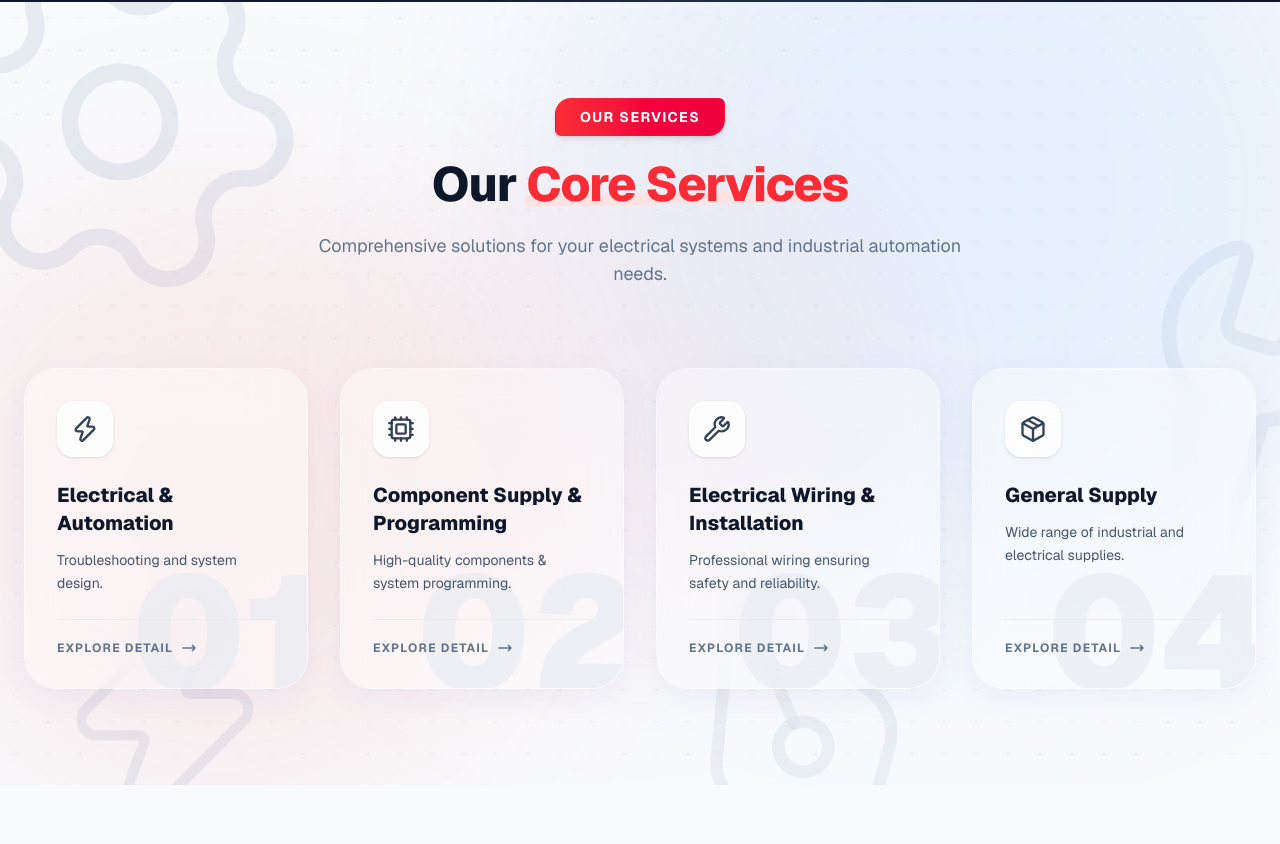
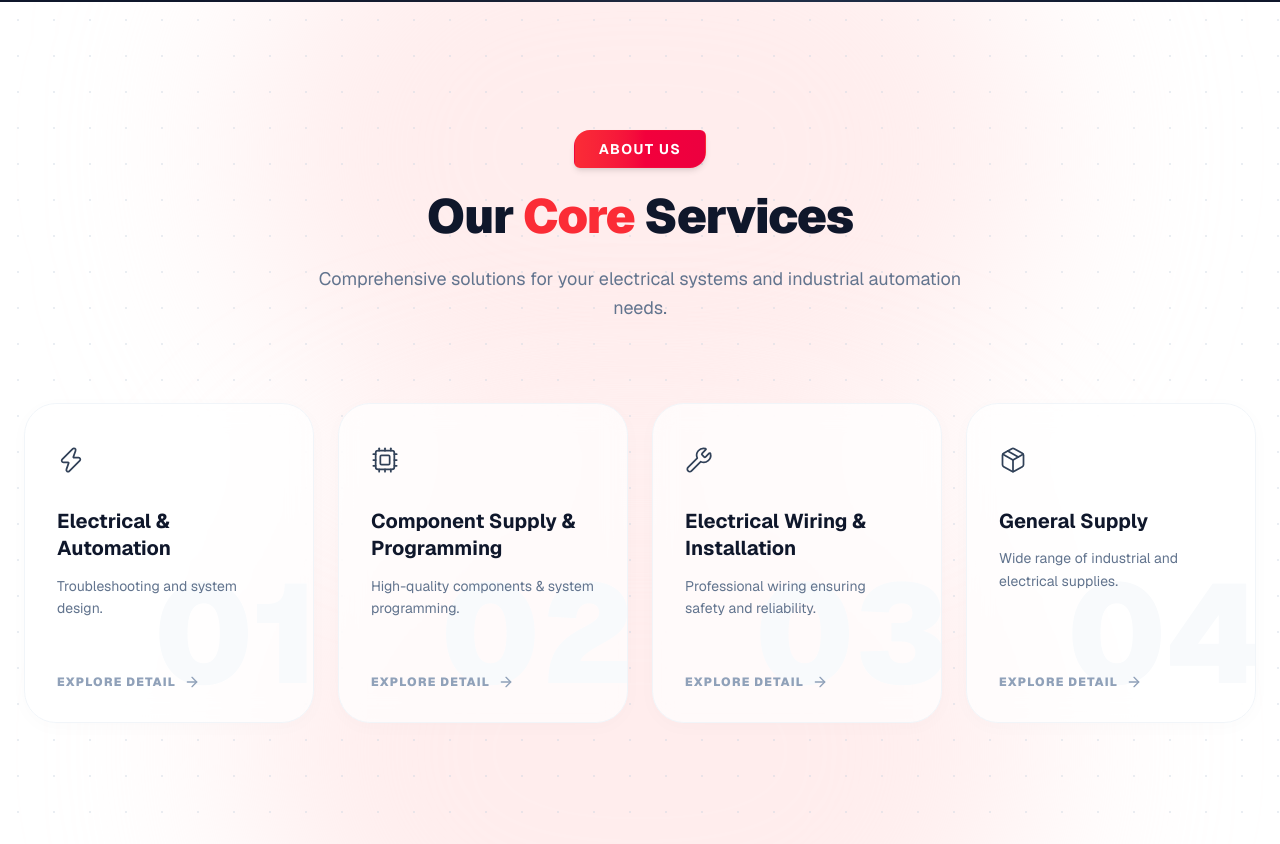
Before and after one commit to KarelFelixJuanito/BerkatNusaAbadi, a Next.js app in the folder bna-website/: page / in a window 1280 px wide. Shown: the part 1696-2540 px from the top of the page. Built offline with nearby package versions, Linux system fonts and the light colour scheme.

Commit message:
Update services.tsx

```diff
--- a/bna-website/components/services.tsx
+++ b/bna-website/components/services.tsx
@@ -1,14 +1,39 @@
 "use client";
 
 import { motion } from "framer-motion";
-import { Wrench, Cpu, Zap, Package, Settings, PenTool } from "lucide-react";
+import Link from "next/link";
+import { Wrench, Cpu, Zap, Package, ArrowRight } from "lucide-react";
 
 export default function Services() {
   const services = [
-    { id: "01", icon: Zap, title: "Electrical & Automation", desc: "Troubleshooting and system design." },
-    { id: "02", icon: Cpu, title: "Component Supply & Programming", desc: "High-quality components & system programming." },
-    { id: "03", icon: Wrench, title: "Electrical Wiring & Installation", desc: "Professional wiring ensuring safety and reliability." },
-    { id: "04", icon: Package, title: "General Supply", desc: "Wide range of industrial and electrical supplies." }
+    {
+      num: "01",
+      icon: Zap,
+      title: "Electrical & Automation",
+      desc: "Troubleshooting and system design.",
+      href: "/services/electrical-automation"
+    },
+    {
+      num: "02",
+      icon: Cpu,
+      title: "Component Supply & Programming",
+      desc: "High-quality components & system programming.",
+      href: "/services/component-supply"
+    },
+    {
+      num: "03",
+      icon: Wrench,
+      title: "Electrical Wiring & Installation",
+      desc: "Professional wiring ensuring safety and reliability.",
+      href: "/services/wiring-installation"
+    },
+    {
+      num: "04",
+      icon: Package,
+      title: "General Supply",
+      desc: "Wide range of industrial and electrical supplies.",
+      href: "/services/general-supply"
+    }
   ];
 
   const containerVariants = {
@@ -18,119 +43,90 @@ export default function Services() {
 
   const cardVariants = {
     hidden: { opacity: 0, y: 30 },
-    visible: { opacity: 1, y: 0, transition: { type: "spring", stiffness: 80, damping: 15 } }
+    visible: { opacity: 1, y: 0, transition: { duration: 0.6, ease: "easeOut" } }
   };
 
   return (
-    <section id="services" className="py-24 px-6 bg-slate-50 relative overflow-hidden z-0">
+    <section id="services" className="py-32 px-6 relative overflow-hidden bg-white border-b border-slate-50">
 
-      {/* ================= AMBIENT GLOW (PENTING UNTUK EFEK KACA) ================= */}
-      {/* Warna-warni tipis di background ini yang akan dibiaskan/diblur oleh kartu kaca */}
-      <div className="absolute top-1/4 -left-20 w-[600px] h-[600px] bg-red-400/10 rounded-full blur-[100px] pointer-events-none -z-10"></div>
-      <div className="absolute bottom-1/4 -right-20 w-[800px] h-[800px] bg-blue-400/10 rounded-full blur-[120px] pointer-events-none -z-10"></div>
-      <div className="absolute top-1/2 left-1/2 -translate-x-1/2 -translate-y-1/2 w-[500px] h-[500px] bg-rose-300/10 rounded-full blur-[100px] pointer-events-none -z-10"></div>
+      {/* --- BACKGROUND GLOW & DOTS --- */}
+      {/* 1. Cahaya Atas (Di belakang teks "Our Core Services") */}
+      <div className="absolute top-0 left-1/2 -translate-x-1/2 -translate-y-1/4 w-[800px] h-[600px] bg-red-100/60 rounded-full blur-[100px] pointer-events-none z-0"></div>
 
-      {/* ================= BACKGROUND ENGINEERING TOOLS ================= */}
-      <div className="absolute inset-0 pointer-events-none overflow-hidden -z-20 flex items-center justify-center">
-        <motion.div animate={{ rotate: 360 }} transition={{ duration: 60, repeat: Infinity, ease: "linear" }} className="absolute -top-20 -left-20 text-slate-300/40">
-          <Settings size={400} strokeWidth={1} />
-        </motion.div>
-        <motion.div animate={{ rotate: -360, y: [0, -30, 0] }} transition={{ rotate: { duration: 80, repeat: Infinity, ease: "linear" }, y: { duration: 10, repeat: Infinity, ease: "easeInOut" } }} className="absolute top-1/3 -right-32 text-slate-300/30">
-          <Wrench size={350} strokeWidth={1} />
-        </motion.div>
-        <motion.div animate={{ y: [0, 40, 0] }} transition={{ duration: 8, repeat: Infinity, ease: "easeInOut" }} className="absolute -bottom-10 left-10 text-slate-300/40">
-          <Zap size={250} strokeWidth={1} />
-        </motion.div>
-        <motion.div animate={{ rotate: 360 }} transition={{ duration: 100, repeat: Infinity, ease: "linear" }} className="absolute -bottom-32 right-1/4 text-slate-300/30">
-          <PenTool size={300} strokeWidth={1} />
-        </motion.div>
+      {/* 2. Cahaya Bawah (Di bagian bawah tengah kartu) */}
+      <div className="absolute bottom-0 left-1/2 -translate-x-1/2 translate-y-1/3 w-[800px] h-[600px] bg-red-100/60 rounded-full blur-[100px] pointer-events-none z-0"></div>
 
-        {/* Dot matrix pattern */}
-        <div className="absolute inset-0 bg-[radial-gradient(#cbd5e1_1px,transparent_1px)] [background-size:32px_32px] opacity-30"></div>
-      </div>
+      {/* 3. Pola Titik-Titik Abu-Abu (Dipertegas) */}
+      <div
+        className="absolute inset-0 pointer-events-none opacity-[0.4] z-0"
+        style={{ backgroundImage: 'radial-gradient(#cbd5e1 1.5px, transparent 1.5px)', backgroundSize: '36px 36px' }}
+      ></div>
+      {/* ------------------------------------------- */}
 
-      {/* ================= KONTEN UTAMA ================= */}
       <div className="max-w-7xl mx-auto relative z-10">
 
+        {/* HEADER SECTION */}
         <motion.div
-          className="text-center mb-20 flex flex-col items-center"
-          initial={{ opacity: 0, y: 30 }}
+          className="text-center mb-20"
+          initial={{ opacity: 0, y: 20 }}
           whileInView={{ opacity: 1, y: 0 }}
           viewport={{ once: true, amount: 0.5 }}
         >
           <div className="inline-block bg-gradient-to-r from-red-500 to-rose-600 text-white px-6 py-2 rounded-tl-2xl rounded-br-2xl rounded-tr-md rounded-bl-md font-bold text-sm tracking-widest uppercase mb-6 shadow-md border border-red-500/20">
-            Our Services
+              About Us
           </div>
 
-          <h2 className="text-4xl md:text-5xl font-extrabold text-slate-900 mb-6 tracking-tight">
-            Our <span className="relative inline-block">
-              <span className="relative z-10 text-red-500">Core Services</span>
-              <span className="absolute bottom-1 left-0 w-full h-3 bg-red-100 -z-10 transform -rotate-1"></span>
-            </span>
+          <h2 className="text-4xl md:text-5xl font-black text-slate-900 mb-6 tracking-tight relative z-10">
+            Our <span className="text-red-500">Core</span> Services
           </h2>
-          <p className="text-slate-500 max-w-2xl mx-auto text-lg">
+          <p className="text-slate-500 max-w-2xl mx-auto text-lg leading-relaxed relative z-10">
             Comprehensive solutions for your electrical systems and industrial automation needs.
           </p>
         </motion.div>
 
+        {/* GRID LAYOUT KARTU MINIMALIS */}
         <motion.div
           variants={containerVariants}
           initial="hidden"
           whileInView="visible"
           viewport={{ once: true, amount: 0.2 }}
-          className="grid md:grid-cols-2 lg:grid-cols-4 gap-6 lg:gap-8"
+          className="grid md:grid-cols-2 lg:grid-cols-4 gap-6"
         >
           {services.map((service, index) => {
             const Icon = service.icon;
             return (
-              <motion.div
-                key={index}
-                variants={cardVariants}
-                // Hapus bg color dari sini agar layer kaca bisa bekerja maksimal
-                className="group relative p-8 rounded-[2rem] shadow-[0_8px_32px_rgba(31,38,135,0.05)] border border-white/60 hover:border-white hover:shadow-[0_20px_50px_rgba(239,68,68,0.15)] transition-all duration-500 ease-out cursor-pointer overflow-hidden flex flex-col min-h-[320px] z-10"
-              >
-                {/* 1. LAYER KACA UTAMA (Sangat transparan + Blur kuat) */}
-                <div className="absolute inset-0 bg-white/40 backdrop-blur-xl transition-colors duration-500 group-hover:bg-white/60 -z-20"></div>
+              <motion.div key={index} variants={cardVariants} className="h-full">
+                <Link
+                  href={service.href}
+                  className="group relative bg-white/70 backdrop-blur-md p-8 rounded-[2rem] border border-slate-100 hover:border-red-100 shadow-[0_4px_20px_rgb(0,0,0,0.02)] hover:shadow-[0_20px_40px_-15px_rgba(239,68,68,0.12)] transition-all duration-500 cursor-pointer overflow-hidden flex flex-col justify-between h-full min-h-[320px] z-10"
+                >
+                  {/* GIANT FAINT NUMBER (Watermark 01, 02) */}
+                  <div className="absolute -bottom-4 -right-2 text-[140px] font-black text-slate-50 group-hover:text-red-50/40 transition-colors duration-500 select-none z-0">
+                    {service.num}
+                  </div>
 
-                {/* 2. KILAPAN CAHAYA KACA (Glossy Reflection - Muncul saat di-hover) */}
-                <div className="absolute inset-0 bg-gradient-to-br from-white/90 via-white/10 to-transparent opacity-0 group-hover:opacity-100 transition-opacity duration-700 -z-10"></div>
-
-                {/* Garis Kilap Kaca di Atas (Memberi kesan 3D) */}
-                <div className="absolute top-0 left-0 w-full h-[1px] bg-gradient-to-r from-transparent via-white to-transparent opacity-50 group-hover:opacity-100 transition-opacity duration-500 z-10"></div>
-
-                {/* Garis merah tebal di atas saat hover */}
-                <div className="absolute top-0 left-0 w-full h-1.5 bg-red-500 scale-x-0 group-hover:scale-x-100 transition-transform duration-500 origin-left z-20 rounded-t-[2rem]"></div>
-
-                {/* Watermark Angka Raksasa */}
-                <div className="absolute -right-4 -bottom-6 text-[10rem] font-black text-slate-200/50 leading-none select-none z-0 transform transition-all duration-700 ease-out group-hover:scale-110 group-hover:-translate-y-1 group-hover:text-red-500/5">
-                  {service.id}
-                </div>
-
-                <div className="relative z-20 flex flex-col h-full">
-                  <div>
-                    <div className="w-14 h-14 bg-white/80 group-hover:bg-red-500 text-slate-700 group-hover:text-white rounded-2xl flex items-center justify-center mb-6 transition-all duration-500 ease-out shadow-sm border border-white group-hover:border-red-500 group-hover:shadow-lg group-hover:shadow-red-500/30">
-                      <Icon size={28} className="group-hover:scale-110 transition-transform duration-500 ease-out" strokeWidth={2} />
+                  <div className="relative z-10">
+                    {/* ICON BOX */}
+                    <div className="w-12 h-12 text-slate-700 group-hover:text-red-500 rounded-xl flex items-center mb-6 transition-all duration-500">
+                      <Icon size={28} strokeWidth={1.5} />
                     </div>
 
-                    <h3 className="text-xl font-extrabold text-slate-900 mb-3 group-hover:text-red-600 transition-colors duration-300 ease-out">
+                    {/* TEXT CONTENT */}
+                    <h3 className="text-xl font-bold text-slate-900 mb-3 group-hover:text-red-500 transition-colors duration-300 pr-4 leading-snug">
                       {service.title}
                     </h3>
 
-                    <p className="text-slate-600 text-sm leading-relaxed mb-6 group-hover:text-slate-700 transition-colors duration-300">
+                    <p className="text-slate-500 text-sm leading-relaxed group-hover:text-slate-600 transition-colors">
                       {service.desc}
                     </p>
                   </div>
 
-                  <div className="mt-auto pt-5 border-t border-slate-200/60 group-hover:border-red-200 transition-colors duration-300 ease-out">
-                    <button className="flex items-center gap-2 text-slate-500 group-hover:text-red-600 font-bold text-xs uppercase tracking-widest transition-colors duration-300 ease-out">
-                      Explore Detail
-                      <svg xmlns="http://www.w3.org/2000/svg" fill="none" viewBox="0 0 24 24" strokeWidth={2.5} stroke="currentColor" className="w-4 h-4 transform transition-transform duration-300 ease-out group-hover:translate-x-1.5">
-                        <path strokeLinecap="round" strokeLinejoin="round" d="M17.25 8.25L21 12m0 0l-3.75 3.75M21 12H3" />
-                      </svg>
-                    </button>
+                  {/* BOTTOM ACTION LINK */}
+                  <div className="relative z-10 mt-8 flex items-center text-xs font-black tracking-widest text-slate-400 group-hover:text-red-500 transition-colors uppercase">
+                    Explore Detail
+                    <ArrowRight size={16} className="ml-2 group-hover:translate-x-2 transition-transform duration-300" />
                   </div>
-
-                </div>
+                </Link>
               </motion.div>
             );
           })}
```
